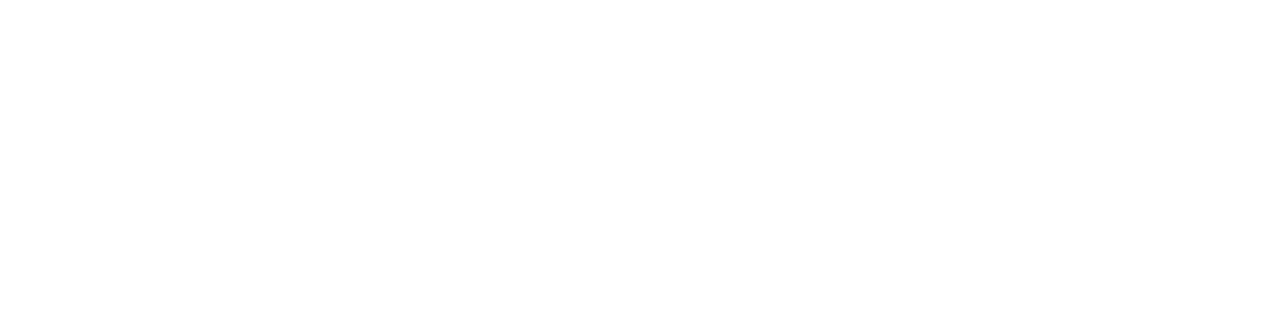
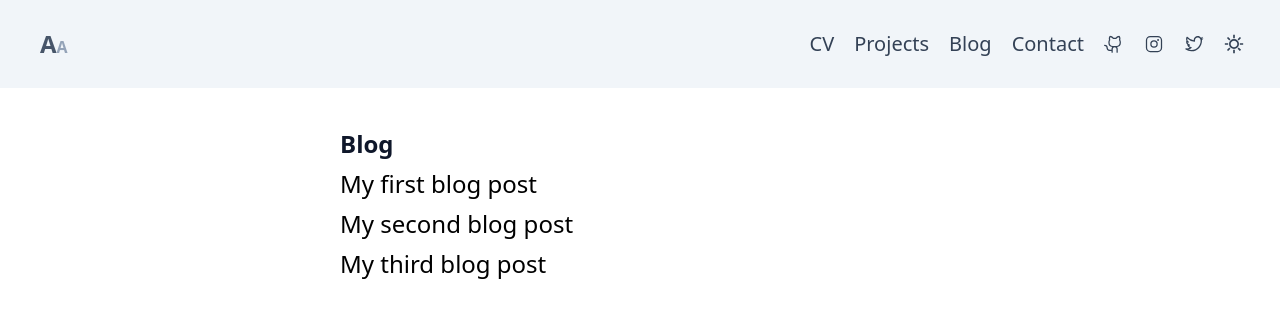
Before and after one commit to ali4zimi/azimiali.me, a Nuxt app: page /blog in a window 1280 px wide. Before the commit this address had no page. Shown: the top 318 px of the page. Built offline with nearby package versions, Linux system fonts and the light colour scheme.

Commit message:
netlifycms admin

```diff
--- /dev/null
+++ b/composables/states.ts
@@ -0,0 +1,5 @@
+// check storage for dark mode preference
+
+export const useDarkMode = () => {
+
+}
--- /dev/null
+++ b/pages/blog.vue
@@ -0,0 +1,35 @@
+<template>
+  <NuxtLayout>
+    <div>
+      <div class="text-slate-900 text-2xl font-bold">Blog</div>
+      <div>
+        <div class="text-2xl my-2 dark:text-slate-200" v-for="post in news">
+          {{ post.title }}
+        </div>
+      </div>
+    </div>
+  </NuxtLayout>
+</template>
+
+<script setup>
+const news = [
+  {
+    title: 'My first blog post',
+    description: 'This is my first blog post',
+    date: '2021-10-10',
+    slug: 'my-first-blog-post'
+  },
+  {
+    title: 'My second blog post',
+    description: 'This is my second blog post',
+    date: '2021-10-11',
+    slug: 'my-second-blog-post'
+  },
+  {
+    title: 'My third blog post',
+    description: 'This is my third blog post',
+    date: '2021-10-12',
+    slug: 'my-third-blog-post'
+  }
+]
+</script>
--- /dev/null
+++ b/pages/cv.vue
@@ -0,0 +1,7 @@
+<template>
+  <NuxtLayout>
+    <div>
+      CV
+    </div>
+  </NuxtLayout>
+</template>
--- /dev/null
+++ b/tailwind.config.js
@@ -0,0 +1,16 @@
+/** @type {import('tailwindcss').Config} */
+module.exports = {
+  darkMode: 'class',
+  content: [
+    "./components/**/*.{js,vue,ts}",
+    "./layouts/**/*.vue",
+    "./pages/**/*.vue",
+    "./plugins/**/*.{js,ts}",
+    "./nuxt.config.{js,ts}",
+    "./app.vue",
+  ],
+  theme: {
+    extend: {},
+  },
+  plugins: [],
+}
```
Also changed, not shown: static/admin/index.html (added, +14 -0 lines).
